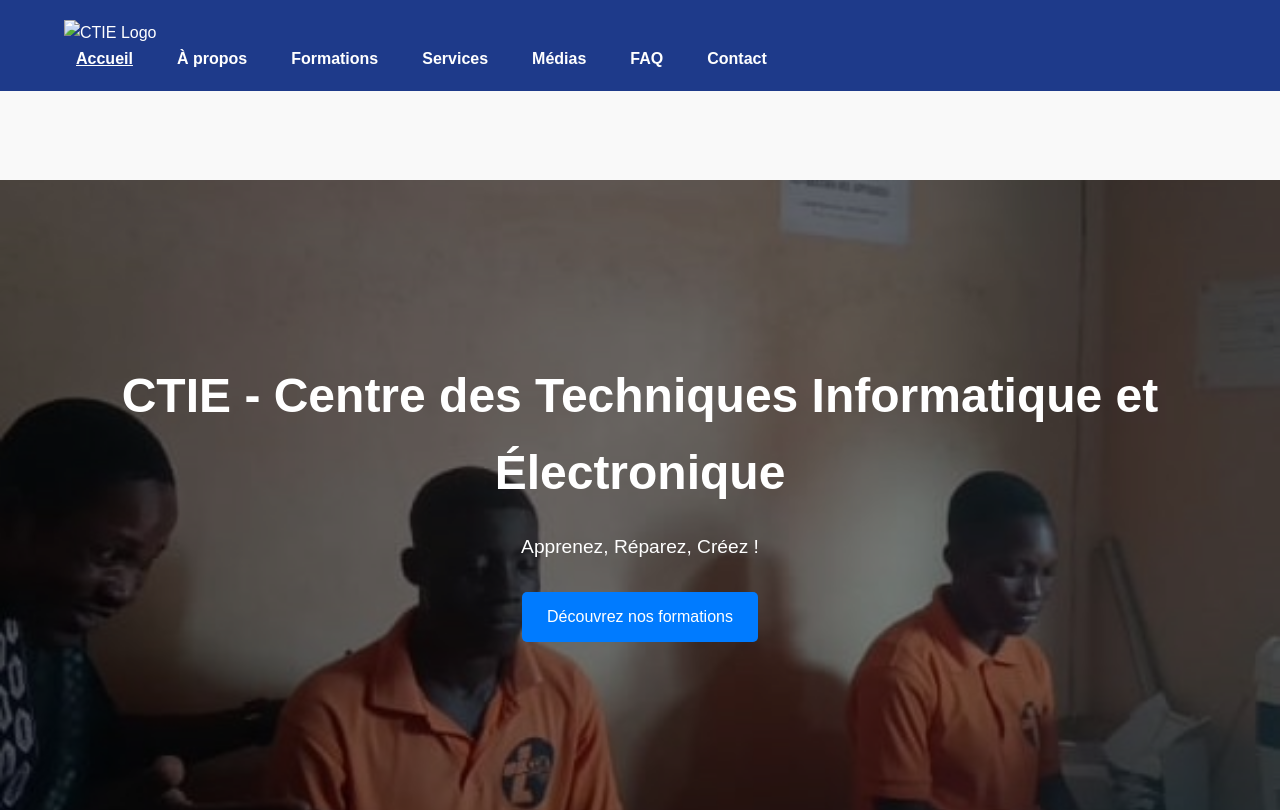
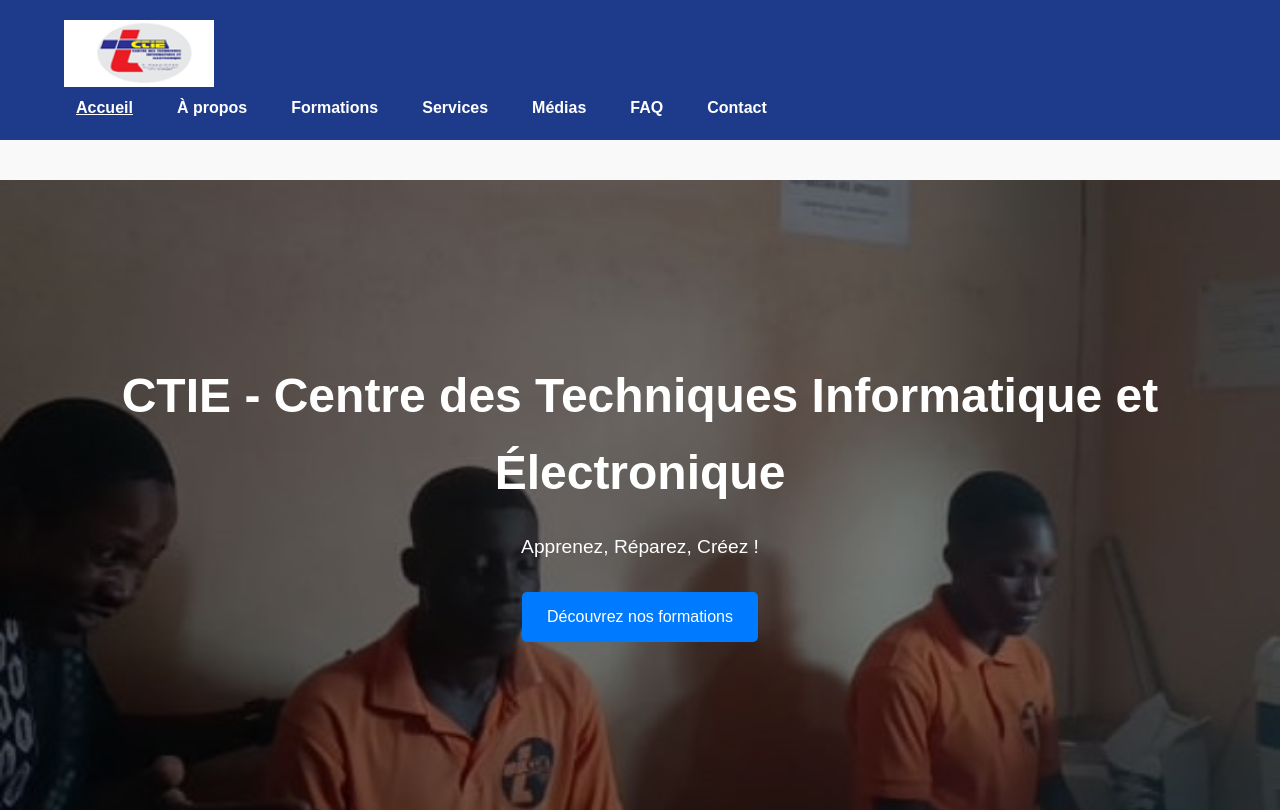
Before and after one commit to joviale1/CTIE-website, a plain HTML site: page index.html in a window 1280 px wide. Shown: the top 810 px of the page. Drawn offline with Linux system fonts and the light colour scheme.

Commit message:
Update index.html

```diff
--- a/index.html
+++ b/index.html
@@ -4,7 +4,7 @@
     <meta charset="UTF-8">
     <meta name="viewport" content="width=device-width, initial-scale=1.0">
     <title>CTIE - Centre des Techniques Informatique et Électronique</title>
-    <link rel="icon" href="images/logo.png">
+    <link rel="icon" href="images/logo.PNG">
     <link rel="stylesheet" href="css/style.css">
     <meta name="description" content="CTIE - Centre des Techniques Informatique et Électronique : formations en informatique, GSM, électronique et services complets.">
 </head>
@@ -14,7 +14,7 @@
 <header>
     <div class="container">
         <div class="logo">
-            <img src="images/logo.png" alt="CTIE Logo">
+            <img src="images/logo.PNG" alt="CTIE Logo">
         </div>
         <nav class="navbar">
             <div id="burger" class="burger">
```
